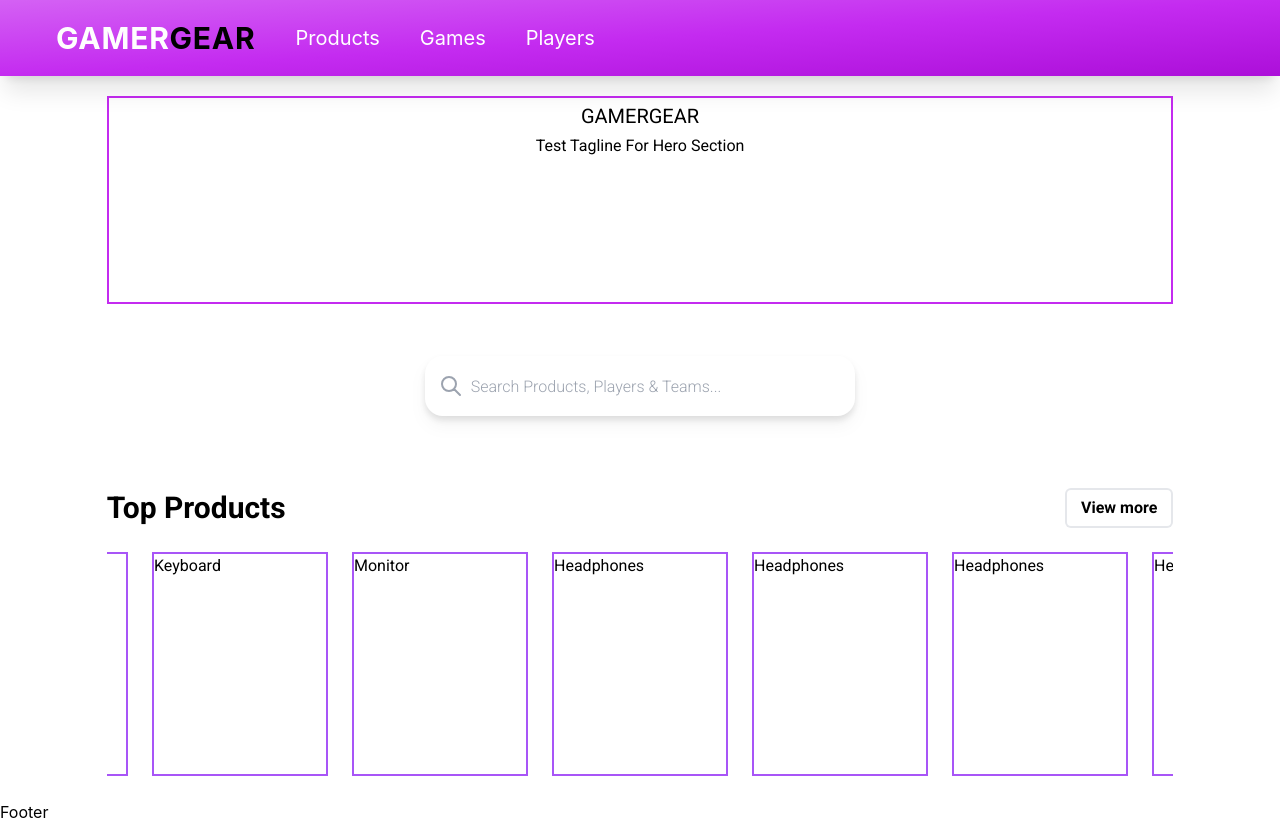
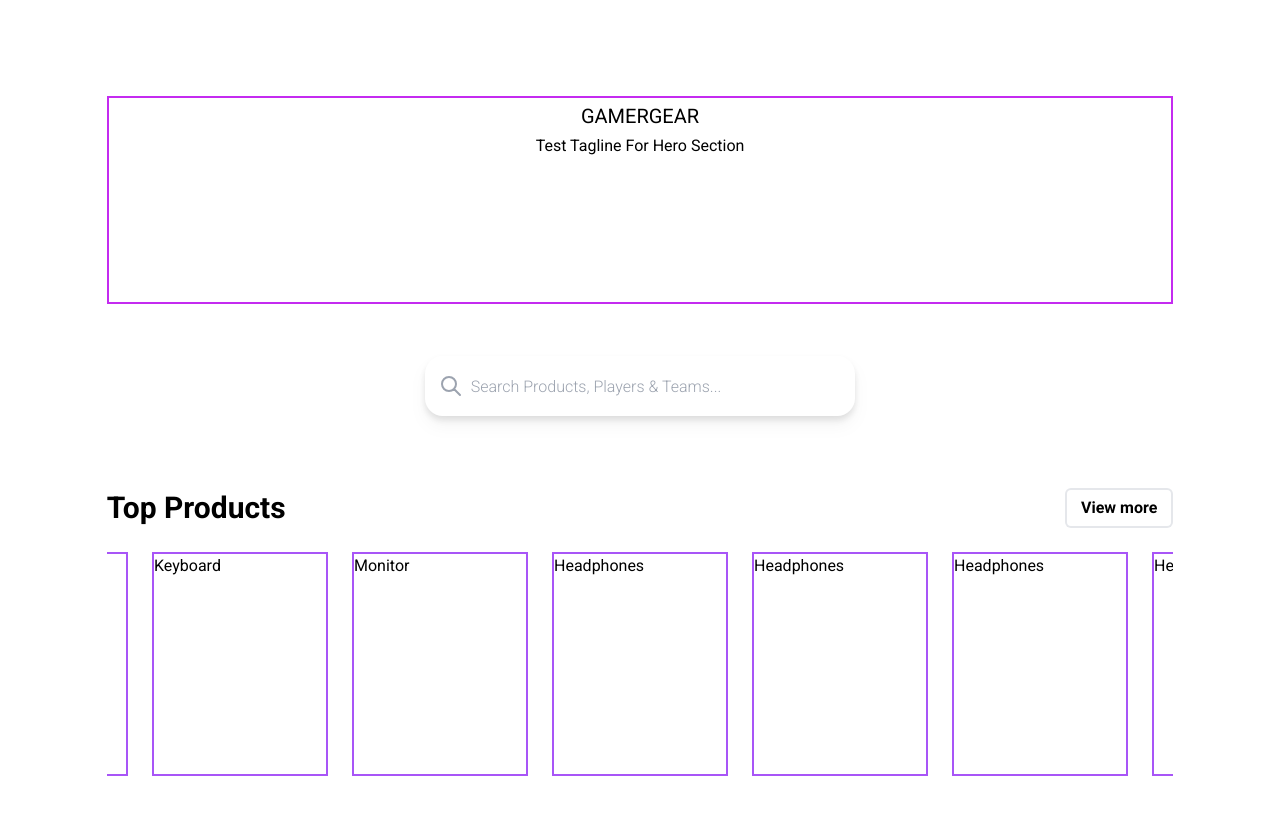
Before and after one commit to liucidity/gamer-gear, a Next.js app: page /home in a window 1280 px wide. After the commit the page ends 800 px from the top, so only its background shows below. Built offline with nearby package versions, Linux system fonts and the light colour scheme; what prettier-plugin-tailwindcss would draw is missing.

Commit message:
comment out nav and footer for now

```diff
--- a/components/Layout.tsx
+++ b/components/Layout.tsx
@@ -15,9 +15,9 @@ const roboto = Roboto({
 const Layout = ({ children }: any) => {
   return (
     <>
-      <Navbar></Navbar>
+      {/* <Navbar></Navbar> */}
       <main className={`${roboto.variable} font-sans w-screen h-screen`}>{ children }</main>
-      <Footer></Footer>
+      {/* <Footer></Footer> */}
     </>
   )
 }
```
